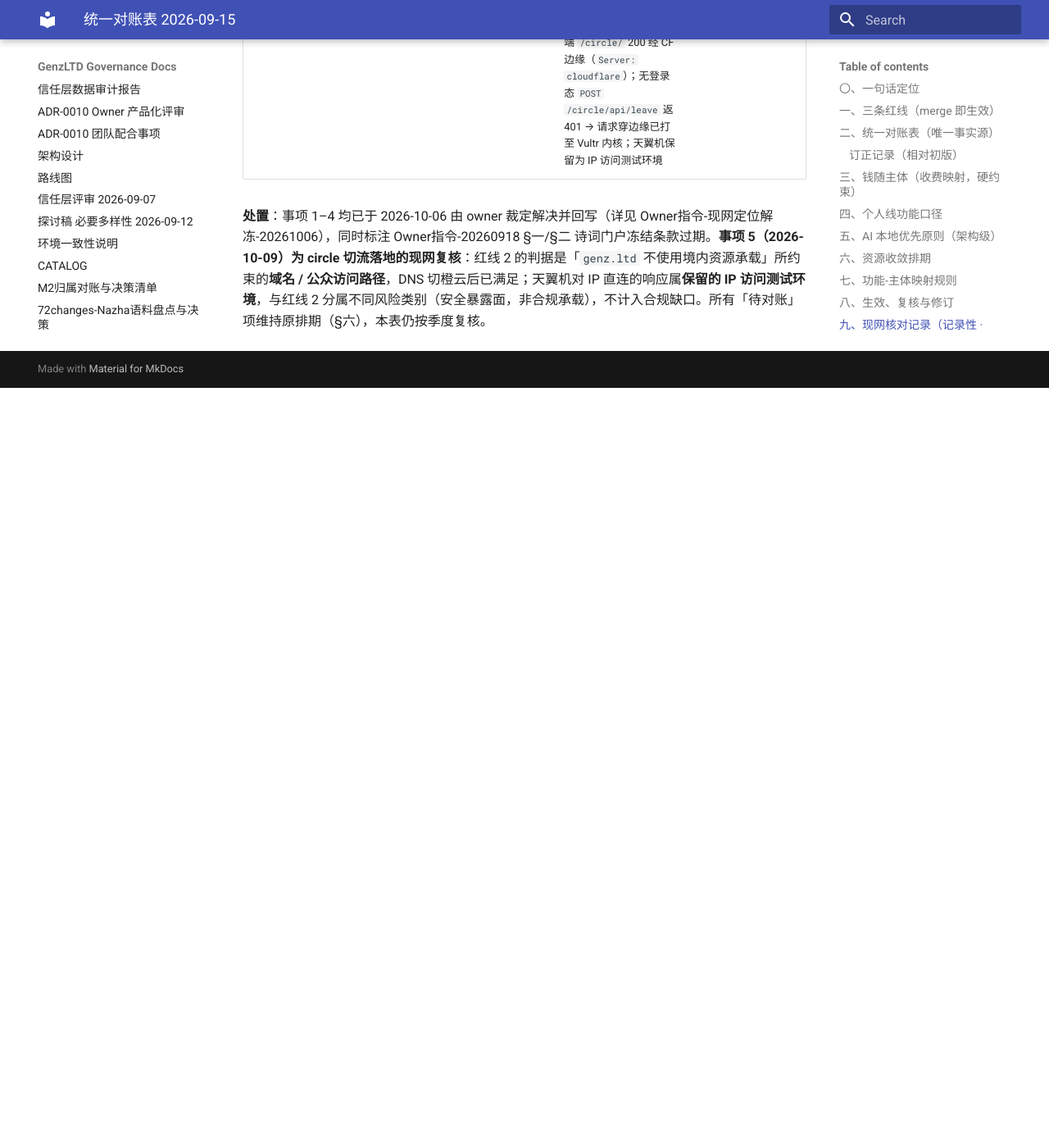
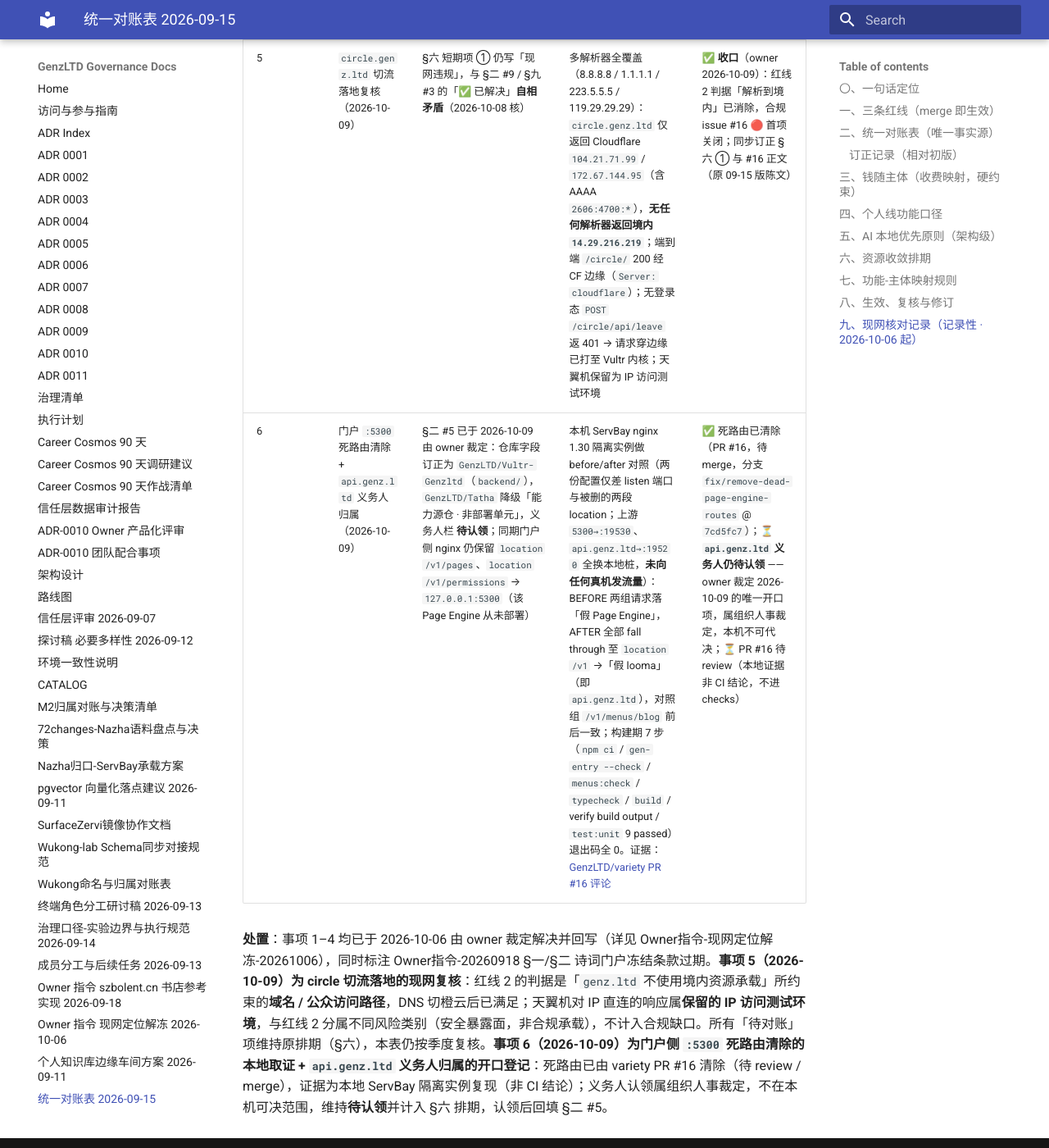
Before and after one commit to GenzLTD/docs, an MkDocs documentation site: the page built from docs/统一对账表-20260915.md, in a window 1280 px wide and 1400 px high, scrolled down 6855 px. Shown: the whole window at 82% size. Built offline with MkDocs 1.6.1 and Material for MkDocs 9.7.7, drawn with Linux system fonts in a browser that asks for light colours; before the commit the page ends 7328 px from its top, so only the background shows below that; some of the changed text lies outside the part shown.

Commit message:
docs(对账表): §九 增 #6 门户 :5300 死路由清除取证 + api.genz.ltd 义务人待认领开口登记（2026-10-09）
- §九 #6：记录 variety PR #16 的本地 ServBay 隔离实例 before/after 对照（上游换本地桩，未向真机发流量）
  与构建期 7 步全绿；死路由已清除待 merge，api.genz.ltd 义务人维持待认领
- 订正记录增「2026-10-09 续」：三仓 .gitignore 防护规则已推送对齐（Tatha a183bef /
  planetx-tatha 6467241 / Vultr-Genzltd 4c18be7），variety 无新增待提交文件
- 处置段补：事项 6 的裁定边界——义务人认领属组织人事裁定，本机不可代决

```diff
--- a/docs/统一对账表-20260915.md
+++ b/docs/统一对账表-20260915.md
@@ -39,6 +39,7 @@
 - `api.genz.ltd` 承载从「Vercel 生产」订正为 **Cloudflare**；Vercel 承载的是裸域/www/app。原 Variety `entry.json` 写腾讯 `1.14.202.161` 与现网 DNS 不符，一并订正（以 Cloudflare 为准）。
 - `circle.genz.ltd` 单列并标违规：海外域名 × 境内承载，违反红线 2，二选一处理（迁 Vultr/Vercel 或改挂企业域），完成前海外线不得标「已隔离」。
 - **2026-10-09 订正（owner 裁定）**：`api.genz.ltd` 行 #5 的仓库字段 `GenzLTD/Tatha` 属 **2026-07-20 历史遗留标签**，与现网不符——nginx `api.genz.ltd` upstream 实为 `looma_backend`（Vultr `127.0.0.1:5200`），该 backend 自 `looma-zervi/backend @ fef232e` 拷贝（`Vultr-Genzltd/backend/SOURCE.json`）。据此：仓库/入口改 **`GenzLTD/Vultr-Genzltd`（backend/）**；`GenzLTD/Tatha` 在本表**降级为「能力源仓 · 非部署单元」**（无 CI/CD，不承载 `api.genz.ltd` 发版；其评分引擎/文档转换已被 looma 主线吸收）。义务人改**待认领**，请各成员结合自身系统条件回复认领，认领后回填。
+- **2026-10-09 续（记录性）**：跨仓同步已完成——`GenzLTD/Tatha` `a183bef`、`GenzLTD/planetx-tatha` `6467241`、`GenzLTD/Vultr-Genzltd` `4c18be7`（均为「商业/法务文档不入库」`.gitignore` 防护规则）已推送并与远端对齐；`GenzLTD/variety` PR #16（清除 `:5300` 死路由）已完成本地 ServBay 全量复现，构建产物无新增待提交文件（`dist` 由 `.gitignore:12` 忽略）。§二 #5 义务人栏**维持待认领**，待成员认领后回填；本次取证见 §九 #6。
 
 ## 三、钱随主体（收费映射，硬约束）
 
@@ -96,5 +97,6 @@
 | 3 | `circle.genz.ltd` 违规待迁 | §二 #9 标「⚠️ 违规待迁：解析到境内 14.29.216.219、/circle/ 200」（2026-09-15） | 站点仍 live，标题「GFCC 围坐会场」，/circle/ 可入场（GFCC 围坐功能在线） | ✅ 已解决（owner 裁定 2026-10-06）：circle 仅海外域承载，原境内承载违规解除 |
 | 4 | Stripe 资金护栏 | `进度-Stripe真实支付准备-20260916.md` §四：paid 订单 purge 级联删除护栏「已识别，待立项」（09-16） | 进展中（2026-10-06 核）：looma-zervi 09-28 已上线 PG/部署 D1b 守卫 + 多租户「归属读写/信号验签」最小防线，且存在专用 `test_payment_guard.py`；但 §四 特指的 paid 订单 purge 护栏**初次核实时取证不足、结论误判**，现补证如下：looma-zervi `54fe3de`（2026-09-19 xiajason，「feat(admin): delete_user/purge 增设 paid 订单护栏 + 按订单维度清理」）已落地——`backend/src/db/manager.py:1135 PAID_ORDER_STATUSES=("paid","refunded")`、`:1141 class PaidOrderBlockedError`、`:3073 raise PaidOrderBlockedError`，另有 `test_delete_user.py` / `test_payment_guard.py`；初次核实因私有仓 contents API 受阻未能读到源码，故记为「未见落地」，特此订正 | ✅ 已解决（owner 裁定 2026-10-06）：Stripe 仅限海外版（tspace.genz.ltd / YEDALL），`.cn` 不涉 paid 订单，护栏范围 N/A。**遗留前置**：真实收款仍需 YEDALL 企业侧配置 Stripe key（非本机可操作），护栏代码已就位待启用 |
 | 5 | `circle.genz.ltd` 切流落地复核（2026-10-09） | §六 短期项 ① 仍写「现网违规」，与 §二 #9 / §九 #3 的「✅ 已解决」**自相矛盾**（2026-10-08 核） | 多解析器全覆盖（8.8.8.8 / 1.1.1.1 / 223.5.5.5 / 119.29.29.29）：`circle.genz.ltd` 仅返回 Cloudflare `104.21.71.99` / `172.67.144.95`（含 AAAA `2606:4700:*`），**无任何解析器返回境内 `14.29.216.219`**；端到端 `/circle/` 200 经 CF 边缘（`Server: cloudflare`）；无登录态 `POST /circle/api/leave` 返 401 → 请求穿边缘已打至 Vultr 内核；天翼机保留为 IP 访问测试环境 | ✅ **收口**（owner 2026-10-09）：红线 2 判据「解析到境内」已消除，合规 issue #16 🔴 首项关闭；同步订正 §六 ① 与 #16 正文（原 09-15 版陈文） |
+| 6 | 门户 `:5300` 死路由清除 + `api.genz.ltd` 义务人归属（2026-10-09） | §二 #5 已于 2026-10-09 由 owner 裁定：仓库字段订正为 `GenzLTD/Vultr-Genzltd`（`backend/`），`GenzLTD/Tatha` 降级「能力源仓 · 非部署单元」，义务人栏 **待认领**；同期门户侧 nginx 仍保留 `location /v1/pages`、`location /v1/permissions` → `127.0.0.1:5300`（该 Page Engine 从未部署） | 本机 ServBay nginx 1.30 隔离实例做 before/after 对照（两份配置仅差 listen 端口与被删的两段 location；上游 `5300→:19530`、`api.genz.ltd→:19520` 全换本地桩，**未向任何真机发流量**）：BEFORE 两组请求落「假 Page Engine」，AFTER 全部 fall through 至 `location /v1` →「假 looma」（即 `api.genz.ltd`），对照组 `/v1/menus/blog` 前后一致；构建期 7 步（`npm ci` / `gen-entry --check` / `menus:check` / `typecheck` / `build` / verify build output / `test:unit` 9 passed）退出码全 0。证据：[GenzLTD/variety PR #16 评论](https://github.com/GenzLTD/variety/pull/16#issuecomment-6072190230) | ✅ 死路由已清除（PR #16，待 merge，分支 `fix/remove-dead-page-engine-routes` @ `7cd5fc7`）；⏳ **`api.genz.ltd` 义务人仍待认领** —— owner 裁定 2026-10-09 的唯一开口项，属组织人事裁定，本机不可代决；⏳ PR #16 待 review（本地证据非 CI 结论，不进 checks） |
 
-**处置**：事项 1–4 均已于 2026-10-06 由 owner 裁定解决并回写（详见 Owner指令-现网定位解冻-20261006），同时标注 Owner指令-20260918 §一/§二 诗词门户冻结条款过期。**事项 5（2026-10-09）为 circle 切流落地的现网复核**：红线 2 的判据是「`genz.ltd` 不使用境内资源承载」所约束的**域名 / 公众访问路径**，DNS 切橙云后已满足；天翼机对 IP 直连的响应属**保留的 IP 访问测试环境**，与红线 2 分属不同风险类别（安全暴露面，非合规承载），不计入合规缺口。所有「待对账」项维持原排期（§六），本表仍按季度复核。
+**处置**：事项 1–4 均已于 2026-10-06 由 owner 裁定解决并回写（详见 Owner指令-现网定位解冻-20261006），同时标注 Owner指令-20260918 §一/§二 诗词门户冻结条款过期。**事项 5（2026-10-09）为 circle 切流落地的现网复核**：红线 2 的判据是「`genz.ltd` 不使用境内资源承载」所约束的**域名 / 公众访问路径**，DNS 切橙云后已满足；天翼机对 IP 直连的响应属**保留的 IP 访问测试环境**，与红线 2 分属不同风险类别（安全暴露面，非合规承载），不计入合规缺口。所有「待对账」项维持原排期（§六），本表仍按季度复核。**事项 6（2026-10-09）为门户侧 `:5300` 死路由清除的本地取证 + `api.genz.ltd` 义务人归属的开口登记**：死路由已由 variety PR #16 清除（待 review / merge），证据为本地 ServBay 隔离实例复现（非 CI 结论）；义务人认领属组织人事裁定，不在本机可决范围，维持**待认领**并计入 §六 排期，认领后回填 §二 #5。
```
